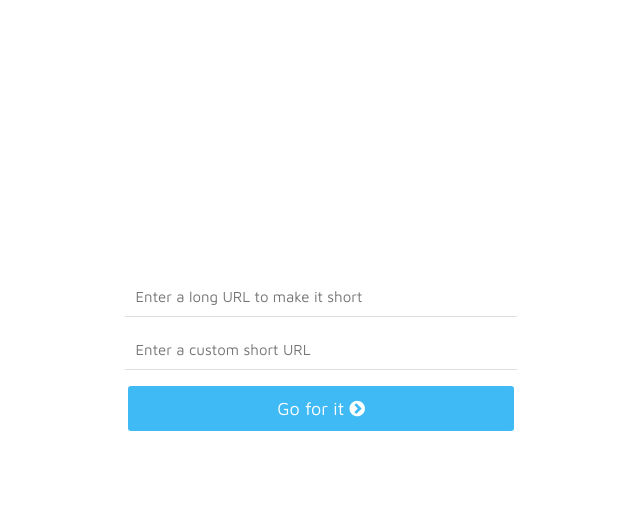
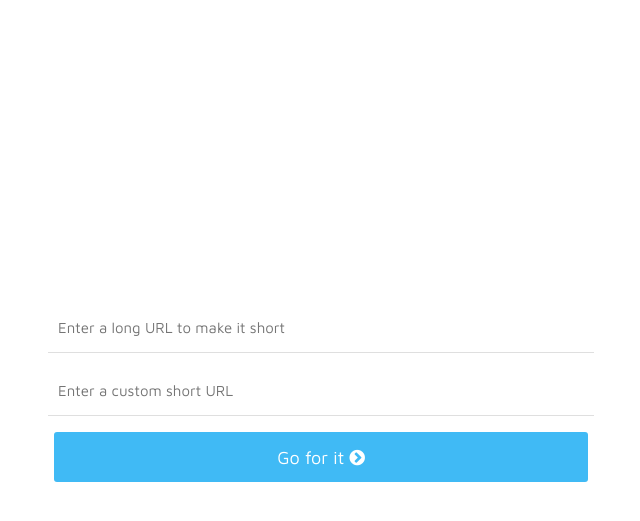
Before and after one commit to shash68i/URL-SHORTENER, a Django app: page / in a window 1280 px wide. Shown: the top 521 px of the page, without its empty margins (319-959 px from the left). Run offline with Django 3.2, Linux system fonts and the light colour scheme; some libraries are stand-ins or nearby versions.

Commit message:
CSS Updted. Alignment adjusted.

```diff
--- a/static/css/style.css
+++ b/static/css/style.css
@@ -3,20 +3,22 @@
   text-align: center;
 }
 
-#long {
-  width: 30%;
-  height: 30px;
+.container {
+  margin: auto;
+  width: 65%;
+  padding: 10px;
 }
 
+#long,
 #short {
-  width: 30%;
-  height: 30px;
+  width: 65%;
+  height: 40px;
 }
 
 #shorten_button {
   outline: none;
-  width: 30.5%;
-  height: 45px;
+  width: 65%;
+  height: 50px;
   background-color: #40baf5;
   color: #fff;
   border-width: 0;
--- a/templates/base.html
+++ b/templates/base.html
@@ -16,7 +16,9 @@
     <title>Document</title>
   </head>
   <body>
-    {% block content %} {% endblock %} {% block success %} {% endblock %}
+    <div class="container">
+      {% block content %} {% endblock %} {% block success %} {% endblock %}
+    </div>
 
     <script src="https://code.jquery.com/jquery-3.1.0.min.js"></script>
     <script src="{% static 'js/main.js' %}"></script>
```
